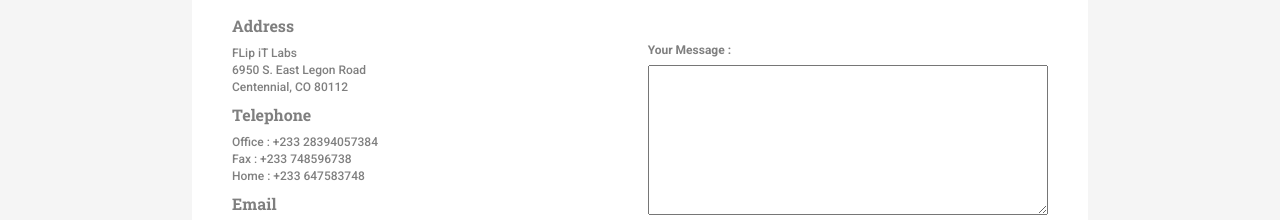
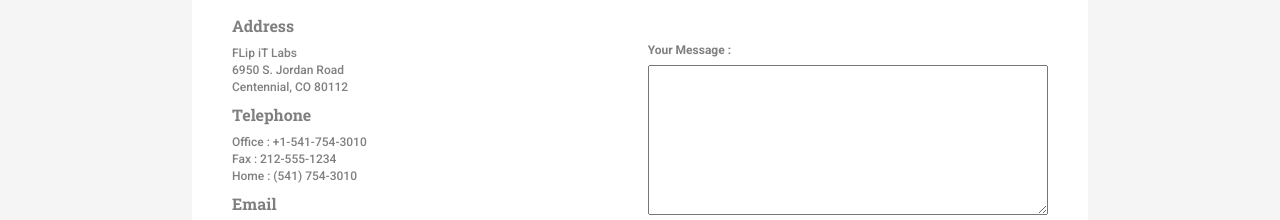
Before and after one commit to FLIPIT-LAB/flipit.github.io, a plain HTML site: page contact_us.html in a window 1280 px wide. Shown: the part 527-747 px from the top of the page. Drawn offline with nearby package versions, Linux system fonts and the light colour scheme.

Commit message:
Update contact_us.html

```diff
--- a/contact_us.html
+++ b/contact_us.html
@@ -228,9 +228,9 @@
           <div style="width: 40%;">
             <h2>Contact Us</h2><hr>
             <h4 style="color: rgba(0, 0, 0,0.5);">Address</h4>
-            <p style="font-size: 12px;">FLip iT Labs <br> 6950 S. East Legon Road <br> Centennial, CO 80112</p>
+            <p style="font-size: 12px;">FLip iT Labs <br> 6950 S. Jordan Road <br> Centennial, CO 80112</p>
             <h4 style="color: rgba(0, 0, 0,0.5);">Telephone</h4>
-            <p style="font-size: 12px;"> Office : +233 28394057384 <br> Fax : +233 748596738 <br>Home : +233 647583748</p>
+            <p style="font-size: 12px;"> Office : +1-541-754-3010 <br> Fax : 212-555-1234 <br>Home : (541) 754-3010</p>
             <h4 style="color: rgba(0, 0, 0,0.5);">Email</h4>
             <p style="font-size: 12px;"> flipitlabs@gmail.com </p>
             <div>
```
